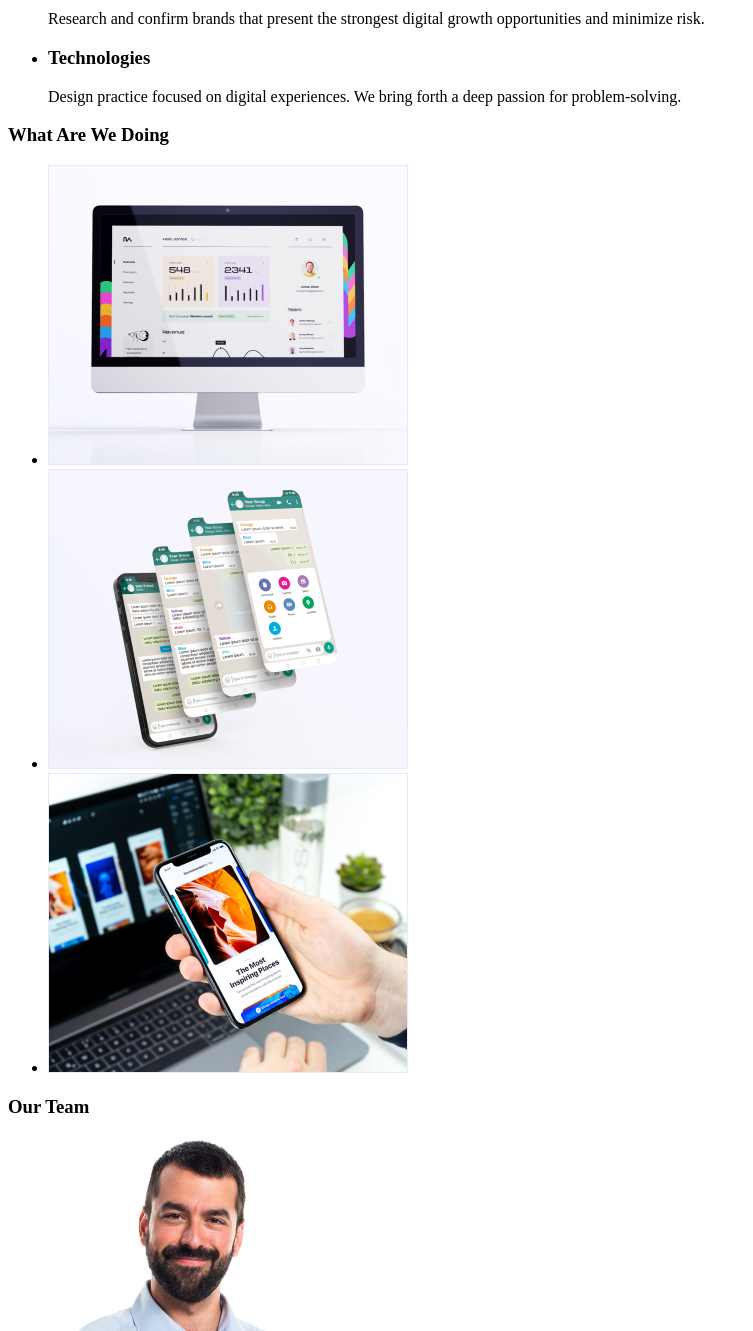
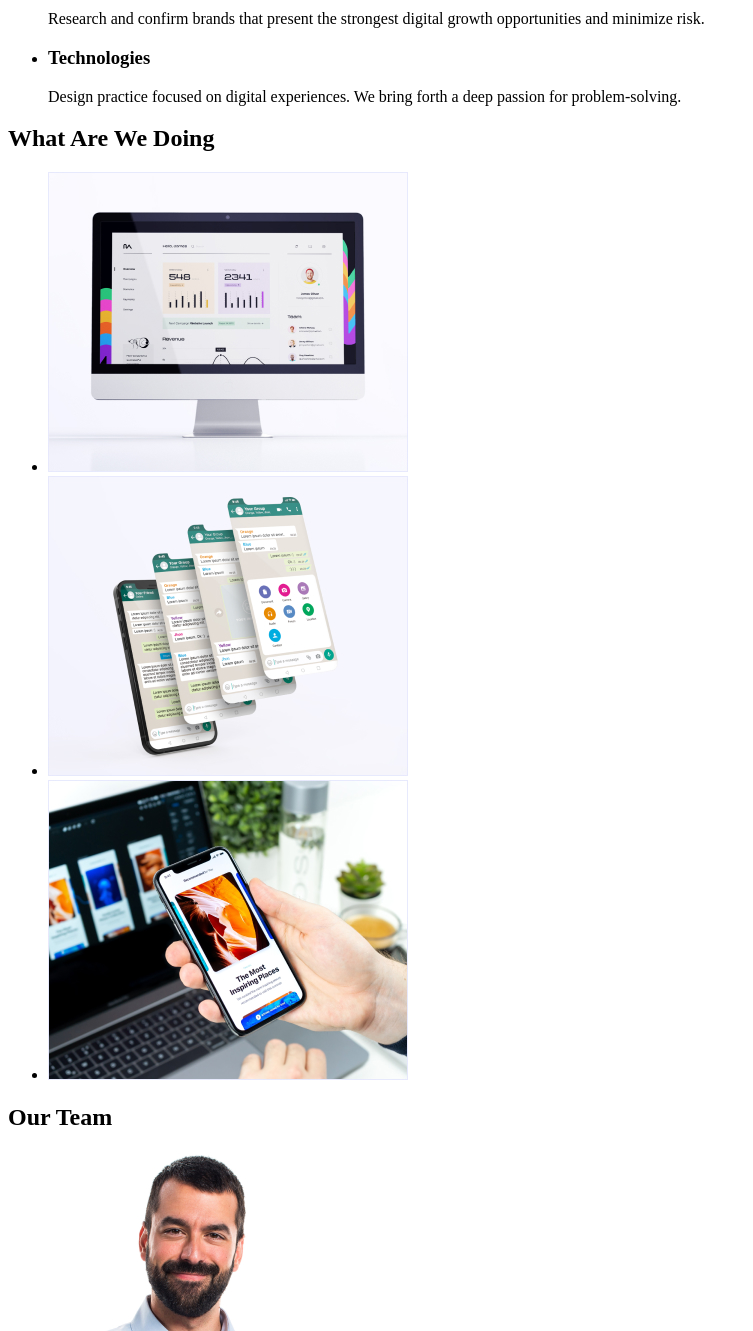
Before and after one commit to KarynaSirbiladze/goit-markup-hw-01, a plain HTML site: page index.html in a window 1280 px wide. Shown: the part 440-1771 px from the top of the page, without its empty margins (0-753 px from the left). Drawn offline with Linux system fonts and the light colour scheme.

Commit message:
Update index.html

```diff
--- a/index.html
+++ b/index.html
@@ -65,7 +65,7 @@
 
         </section>
         <section>
-            <h3>What Are We Doing</h3>
+            <h2>What Are We Doing</h2>
             <ul>
                 <li>
                     <img src="./images/img_1.jpg" alt="monitor" height="300" width="360">
@@ -79,7 +79,7 @@
             </ul>
         </section>
         <section>
-            <h3>Our Team</h3>
+            <h2>Our Team</h2>
             <ul>
                 <li>
                     <img src="./images/img_4.jpg" alt="Mark Guerrero product designer" height="260" width="264" />
```
